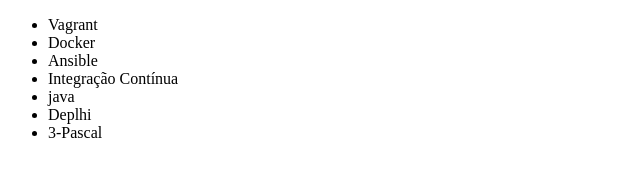
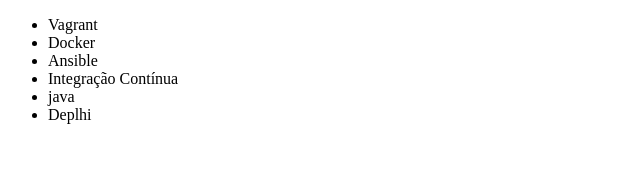
Before and after one commit to Thorcrii/thorcrii, a plain HTML site: page index.html in a window 1280 px wide. Shown: the full height of the page, 0-640 px from the left. Drawn offline with Linux system fonts and the light colour scheme.

Commit message:
Revert " erro"
This reverts commit fec91b689af170341beda1506b65f40717f77130.

```diff
--- a/index.html
+++ b/index.html
@@ -12,9 +12,6 @@
         <li>Integração Contínua</li>
 		<li>java</li>
 		<li>Deplhi</li>
-		<li>3-Pascal</li>
-
-
     </ul>
 </body>
 </html>
```
